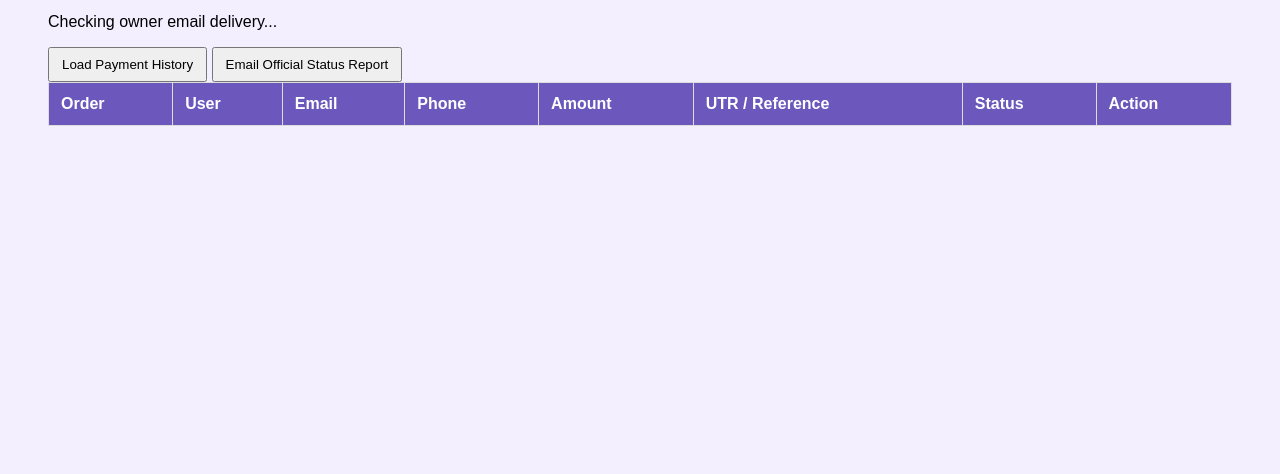
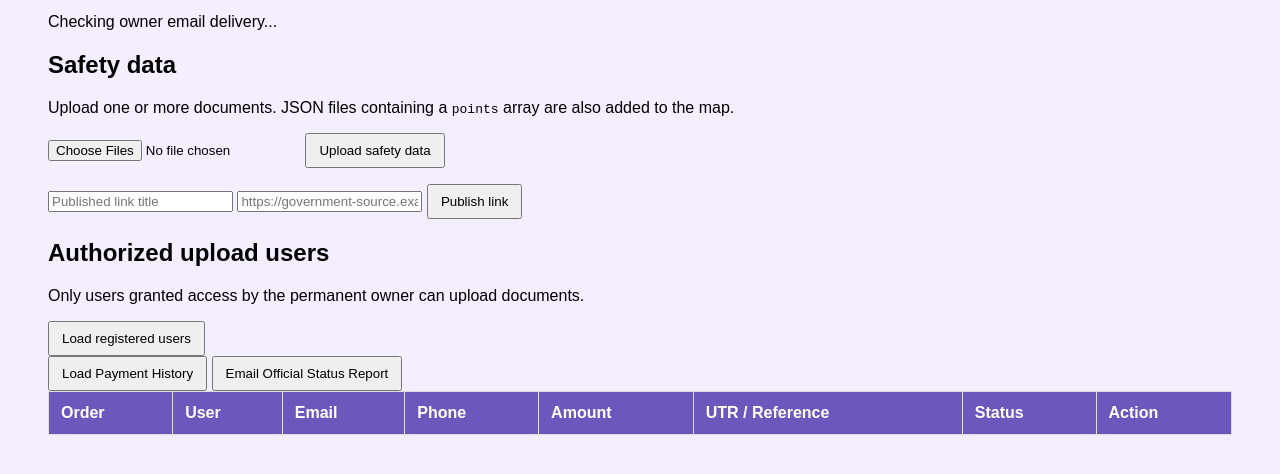
Before and after one commit to abhilashagroup2007-collab/Safety-Route, a website: page admin.html in a window 1280 px wide. Shown: the part 150-624 px from the top of the page. Drawn offline with Linux system fonts and the light colour scheme.

Commit message:
api
Added sections for safety data upload and authorized users.

```diff
--- a/admin.html
+++ b/admin.html
@@ -58,6 +58,29 @@
 <p id="emailStatus">
     Checking owner email delivery...
 </p>
+
+<section class="safety-upload">
+    <h2>Safety data</h2>
+    <p>Upload one or more documents. JSON files containing a <code>points</code> array are also added to the map.</p>
+    <form id="safetyUploadForm">
+        <input id="safetyDataFile" type="file" accept=".json,.pdf,.csv,.xlsx,.xls,.doc,.docx,.png,.jpg,.jpeg" multiple required>
+        <button type="submit">Upload safety data</button>
+    </form>
+    <p id="safetyUploadStatus"></p>
+    <form id="safetyLinkForm">
+        <input id="safetyLinkTitle" placeholder="Published link title">
+        <input id="safetyLinkUrl" type="url" placeholder="https://government-source.example/report">
+        <button type="submit">Publish link</button>
+    </form>
+    <p id="safetyLinkStatus"></p>
+</section>
+
+<section class="user-access">
+    <h2>Authorized upload users</h2>
+    <p>Only users granted access by the permanent owner can upload documents.</p>
+    <button type="button" onclick="loadAuthorizedUsers()">Load registered users</button>
+    <div id="authorizedUsers"></div>
+</section>
 
 <button onclick="loadPayments()">
     Load Payment History
```
